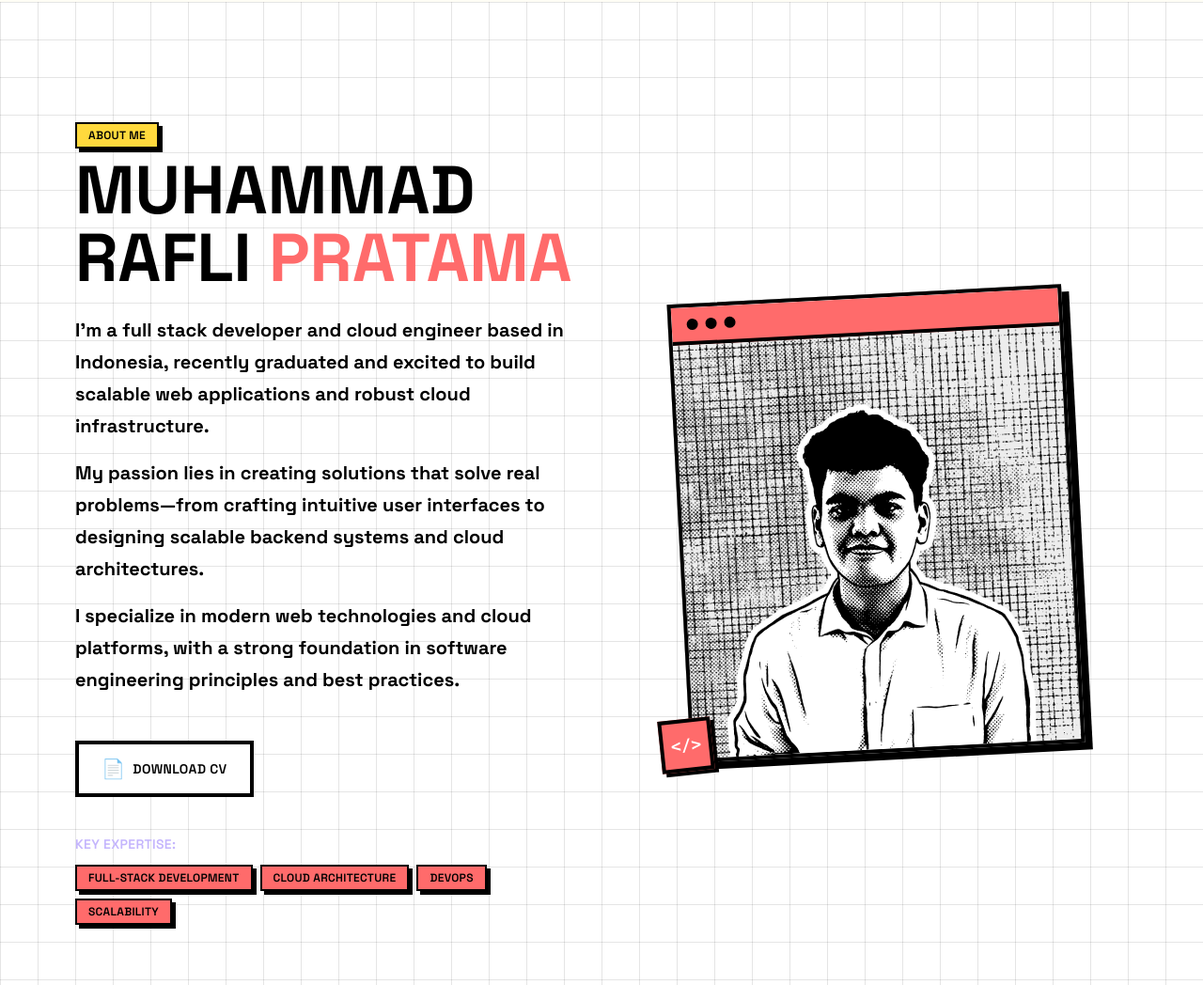
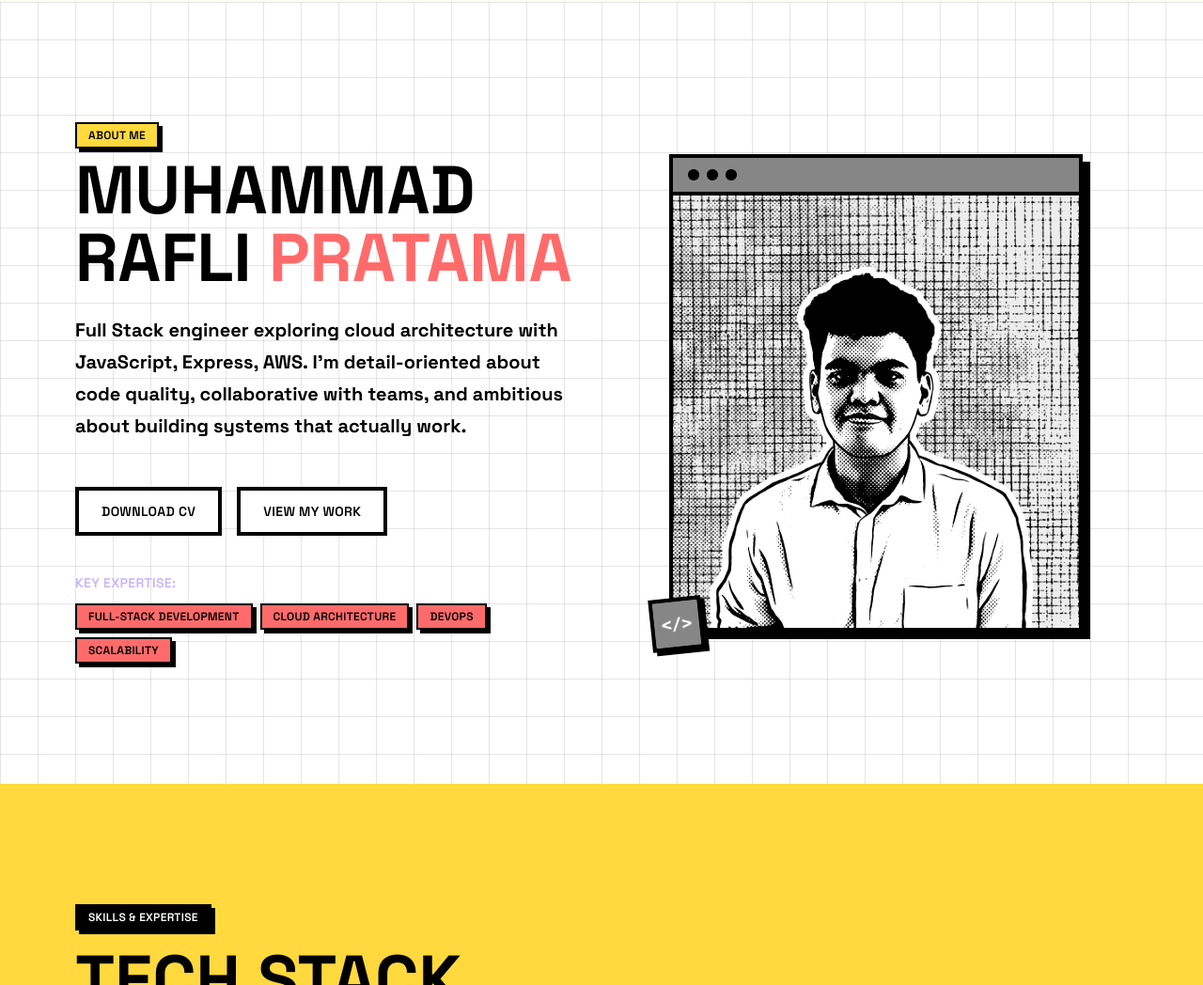
Before and after one commit to raflimuhammadd/portfolio-rafhmuh, an Astro site: page / in a window 1280 px wide. Shown: the part 1114-2162 px from the top of the page at 94% size. Built offline with nearby package versions, Linux system fonts and the light colour scheme; Astro itself is replaced by a stand-in of ours.

Commit message:
feat: redesign About section with updated content and new buttons; add jitter animation

```diff
--- a/src/components/sections/About.astro
+++ b/src/components/sections/About.astro
@@ -17,25 +17,17 @@ import Portrait from '../ui/Portrait.astro';
 
       <div class="space-y-4 text-lg md:text-xl font-bold leading-relaxed">
         <p>
-          I'm a full stack developer and cloud engineer based in Indonesia, recently graduated and excited to build scalable web applications and robust cloud infrastructure.
-        </p>
-        <p>
-          My passion lies in creating solutions that solve real problems—from crafting intuitive user interfaces to designing scalable backend systems and cloud architectures.
-        </p>
-        <p>
-          I specialize in modern web technologies and cloud platforms, with a strong foundation in software engineering principles and best practices.
+          Full Stack engineer exploring cloud architecture with JavaScript, Express, AWS. I'm detail-oriented about code quality, collaborative with teams, and ambitious about building systems that actually work.
         </p>
       </div>
 
-      <!-- CV Download Button -->
-      <div class="pt-6">
-        <a
-          href="/cv_muhammad_rafli.pdf"
-          download="cv_muhammad_rafli.pdf"
-          class="inline-flex items-center gap-2 px-6 py-3 border-4 border-neo-black bg-neo-white font-black text-sm uppercase tracking-wide hover:bg-neo-secondary hover:shadow-neo-md transition-all"
-        >
-          <span class="text-xl">📄</span>
-          <span>Download CV</span>
+      <!-- CV & GitHub Buttons -->
+      <div class="pt-6 flex flex-wrap gap-4">
+        <a href="/cv_muhammad_rafli.pdf" download="cv_muhammad_rafli.pdf" class="inline-flex items-center gap-2 px-6 py-3 border-4 border-neo-black bg-neo-white font-black text-sm uppercase tracking-wide hover:bg-neo-secondary hover:shadow-neo-md transition-all">
+          Download CV
+        </a>
+        <a href="https://github.com/raflimuhammadd" target="_blank" rel="noopener noreferrer" class="inline-flex items-center gap-2 px-6 py-3 border-4 border-neo-black bg-neo-white font-black text-sm uppercase tracking-wide hover:bg-neo-secondary hover:shadow-neo-md transition-all">
+          View My Work
         </a>
       </div>
 
--- a/src/components/ui/Portrait.astro
+++ b/src/components/ui/Portrait.astro
@@ -6,31 +6,26 @@ interface Props {
 const { src, alt } = Astro.props;
 ---
 
-<div class="relative group w-[380px] md:w-[420px]">
-  <div class="absolute inset-0 -rotate-3 border-4 border-neo-black bg-neo-white opacity-50 group-hover:translate-x-8 group-hover:translate-y-8 transition-transform duration-300 ease-linear delay-0"></div>
-
-  <div class="absolute inset-0 -rotate-3 border-4 border-neo-black bg-neo-white opacity-30 group-hover:translate-x-16 group-hover:translate-y-16 transition-transform duration-300 ease-linear delay-75"></div>
-
-  <div class="absolute inset-0 -rotate-3 border-4 border-neo-black bg-neo-white opacity-10 group-hover:translate-x-24 group-hover:translate-y-24 transition-transform duration-300 ease-linear delay-150"></div>
-
-  <div class="relative border-4 border-neo-black bg-neo-white overflow-hidden -rotate-3 transition-all duration-200 ease-linear group-hover:rotate-0 group-hover:-translate-y-2 group-hover:-translate-x-2 shadow-[8px_8px_0px_0px_rgba(0,0,0,1)]">
-
-    <div class="flex items-center gap-2 px-4 py-3 bg-[#FF6B6B] border-b-4 border-neo-black">
+<div class="relative group w-[400px] md:w-[440px] grayscale hover:grayscale-0
+contrast-125 transition-all duration-300 ease-linear">
+  <div class="absolute inset-0 bg-black border-4 border-neo-black translate-x-2 translate-y-2 z-0"></div>
+  <div class="absolute inset-0 border-2 border-neo-black opacity-0 group-hover:opacity-100 group-hover:translate-x-4 group-hover:translate-y-4 transition-all duration-200 ease-linear z-1"></div>
+  <div class="relative border-4 border-neo-black bg-neo-white overflow-hidden transition-all duration-200 ease-linear group-hover:-translate-x-2 group-hover:-translate-y-2 z-2">
+    <div class="flex items-center gap-2 px-4 py-3 bg-neo-accent border-b-4 border-neo-black">
       <div class="w-3 h-3 rounded-full bg-neo-black"></div>
       <div class="w-3 h-3 rounded-full bg-neo-black"></div>
       <div class="w-3 h-3 rounded-full bg-neo-black"></div>
     </div>
-
-    <div class="relative h-[400px] md:h-[440px] w-full overflow-hidden">
+    <div class="relative h-[420px] md:h-[460px] w-full overflow-hidden bg-neo-secondary">
       <img
         src={src}
         alt={alt}
-        class="absolute inset-0 w-full h-full object-cover grayscale contrast-125 transition-all duration-200 ease-linear group-hover:grayscale-0"
+        class="absolute inset-0 w-full h-full object-cover"
       />
     </div>
   </div>
 
-  <div class="absolute -bottom-5 -left-5 z-10 bg-[#FF6B6B] border-4 border-neo-black w-14 h-14 flex items-center justify-center -rotate-6 shadow-[4px_4px_0px_0px_rgba(0,0,0,1)]">
+  <div class="absolute -bottom-5 -left-5 z-10 bg-neo-accent border-4 border-neo-black w-14 h-14 flex items-center justify-center -rotate-6 shadow-[4px_4px_0px_0px_#000]">
     <span class="font-mono text-lg font-black text-white">&lt;/&gt;</span>
   </div>
 </div>
--- a/src/styles/global.css
+++ b/src/styles/global.css
@@ -85,6 +85,19 @@ button:active,
   transition: none;
 }
 
+/* Jitter animation */
+@keyframes jitter {
+  0% { transform: rotate(-12deg) translate(0, 0); }
+  25% { transform: rotate(-11deg) translate(1px, -1px); }
+  50% { transform: rotate(-13deg) translate(-1px, 1px); }
+  75% { transform: rotate(-11.5deg) translate(1px, 1px); }
+  100% { transform: rotate(-12deg) translate(0, 0); }
+}
+
+.animate-jitter {
+  animation: jitter 0.15s infinite linear;
+}
+
 /* Reduced motion support */
 @media (prefers-reduced-motion: reduce) {
   html {
@@ -93,7 +106,8 @@ button:active,
   .animate-spin-slow,
   .animate-bounce,
   .animate-earthquake,
-  .earthquake-card {
+  .earthquake-card,
+  .animate-jitter {
     animation: none !important;
   }
 
```
Also changed, not shown: public/images/example-pict.jpeg (deleted), 1 other file.
